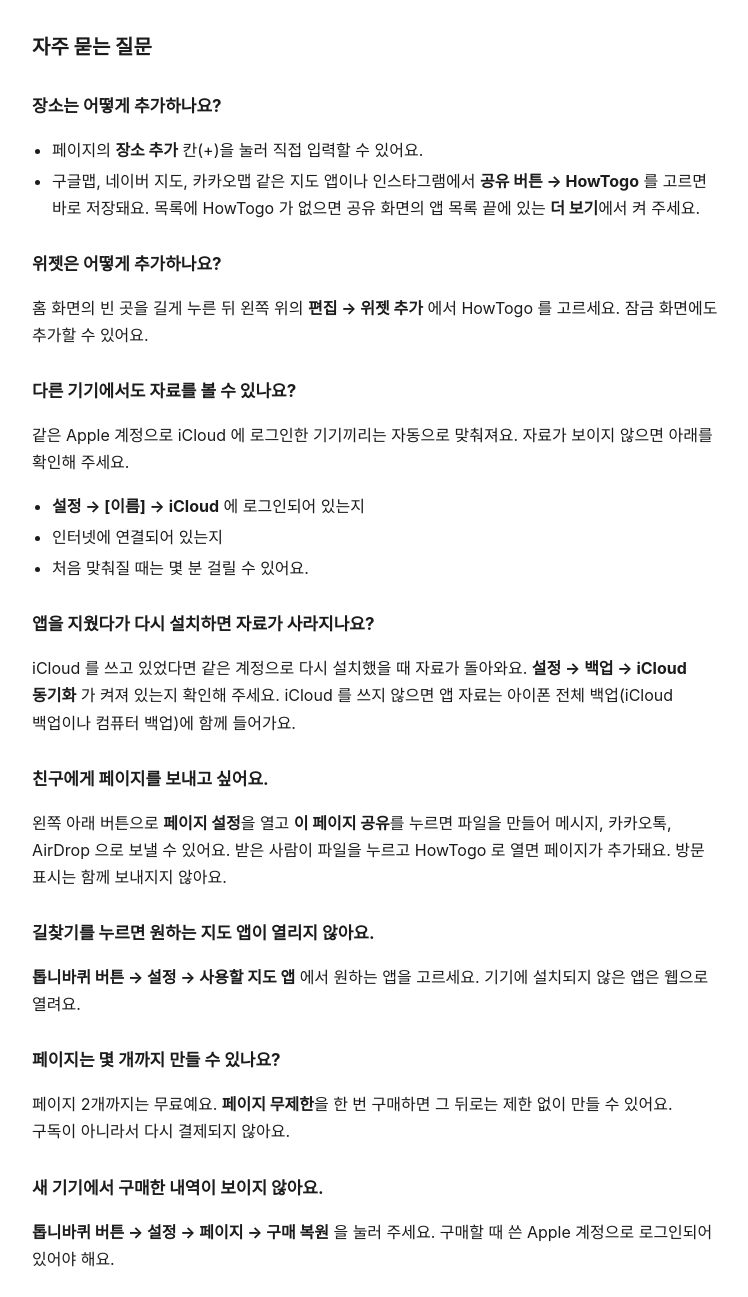
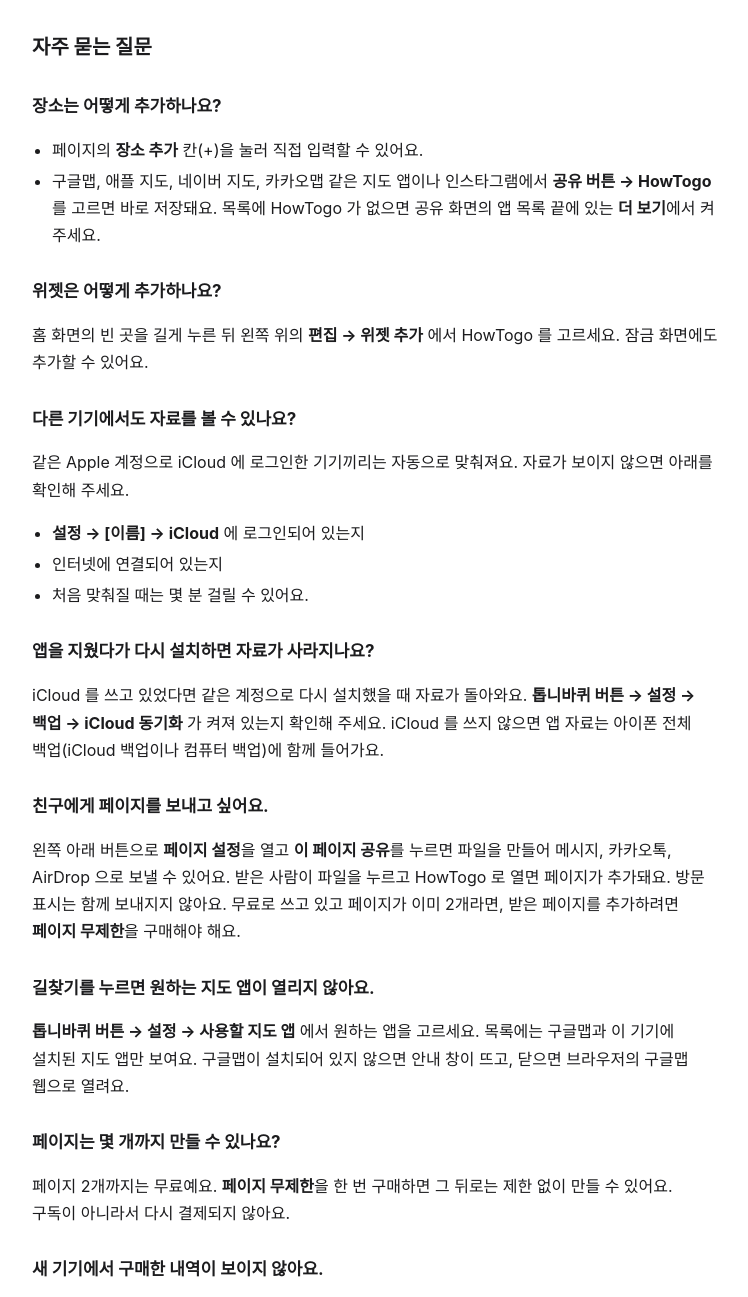
Before and after one commit to jedjoo21-boom/HowTogo, a plain HTML site: page support/index.html in a window 1280 px wide. Shown: the part 570-1867 px from the top of the page, without its empty margins (264-1012 px from the left). Drawn offline with Linux system fonts and the light colour scheme.

Commit message:
지원 페이지: 받은 페이지의 무료 한도, 지도 앱 목록·구글맵 안내, 백업 메뉴 경로, 애플 지도 공유 안내 보완
Co-Authored-By: Claude Opus 5.5 <noreply@anthropic.com>

```diff
--- a/support/index.html
+++ b/support/index.html
@@ -38,7 +38,7 @@
 <h3>장소는 어떻게 추가하나요?</h3>
 <ul>
   <li>페이지의 <strong>장소 추가</strong> 칸(+)을 눌러 직접 입력할 수 있어요.</li>
-  <li>구글맵, 네이버 지도, 카카오맵 같은 지도 앱이나 인스타그램에서 <strong>공유 버튼 → HowTogo</strong> 를 고르면 바로 저장돼요. 목록에 HowTogo 가 없으면 공유 화면의 앱 목록 끝에 있는 <strong>더 보기</strong>에서 켜 주세요.</li>
+  <li>구글맵, 애플 지도, 네이버 지도, 카카오맵 같은 지도 앱이나 인스타그램에서 <strong>공유 버튼 → HowTogo</strong> 를 고르면 바로 저장돼요. 목록에 HowTogo 가 없으면 공유 화면의 앱 목록 끝에 있는 <strong>더 보기</strong>에서 켜 주세요.</li>
 </ul>
 
 <h3>위젯은 어떻게 추가하나요?</h3>
@@ -53,13 +53,13 @@
 </ul>
 
 <h3>앱을 지웠다가 다시 설치하면 자료가 사라지나요?</h3>
-<p>iCloud 를 쓰고 있었다면 같은 계정으로 다시 설치했을 때 자료가 돌아와요. <strong>설정 → 백업 → iCloud 동기화</strong> 가 켜져 있는지 확인해 주세요. iCloud 를 쓰지 않으면 앱 자료는 아이폰 전체 백업(iCloud 백업이나 컴퓨터 백업)에 함께 들어가요.</p>
+<p>iCloud 를 쓰고 있었다면 같은 계정으로 다시 설치했을 때 자료가 돌아와요. <strong>톱니바퀴 버튼 → 설정 → 백업 → iCloud 동기화</strong> 가 켜져 있는지 확인해 주세요. iCloud 를 쓰지 않으면 앱 자료는 아이폰 전체 백업(iCloud 백업이나 컴퓨터 백업)에 함께 들어가요.</p>
 
 <h3>친구에게 페이지를 보내고 싶어요.</h3>
-<p>왼쪽 아래 버튼으로 <strong>페이지 설정</strong>을 열고 <strong>이 페이지 공유</strong>를 누르면 파일을 만들어 메시지, 카카오톡, AirDrop 으로 보낼 수 있어요. 받은 사람이 파일을 누르고 HowTogo 로 열면 페이지가 추가돼요. 방문 표시는 함께 보내지지 않아요.</p>
+<p>왼쪽 아래 버튼으로 <strong>페이지 설정</strong>을 열고 <strong>이 페이지 공유</strong>를 누르면 파일을 만들어 메시지, 카카오톡, AirDrop 으로 보낼 수 있어요. 받은 사람이 파일을 누르고 HowTogo 로 열면 페이지가 추가돼요. 방문 표시는 함께 보내지지 않아요. 무료로 쓰고 있고 페이지가 이미 2개라면, 받은 페이지를 추가하려면 <strong>페이지 무제한</strong>을 구매해야 해요.</p>
 
 <h3>길찾기를 누르면 원하는 지도 앱이 열리지 않아요.</h3>
-<p><strong>톱니바퀴 버튼 → 설정 → 사용할 지도 앱</strong> 에서 원하는 앱을 고르세요. 기기에 설치되지 않은 앱은 웹으로 열려요.</p>
+<p><strong>톱니바퀴 버튼 → 설정 → 사용할 지도 앱</strong> 에서 원하는 앱을 고르세요. 목록에는 구글맵과 이 기기에 설치된 지도 앱만 보여요. 구글맵이 설치되어 있지 않으면 안내 창이 뜨고, 닫으면 브라우저의 구글맵 웹으로 열려요.</p>
 
 <h3>페이지는 몇 개까지 만들 수 있나요?</h3>
 <p>페이지 2개까지는 무료예요. <strong>페이지 무제한</strong>을 한 번 구매하면 그 뒤로는 제한 없이 만들 수 있어요. 구독이 아니라서 다시 결제되지 않아요.</p>
```
Also changed, not shown: en/support/index.html (+3 -3 lines).
